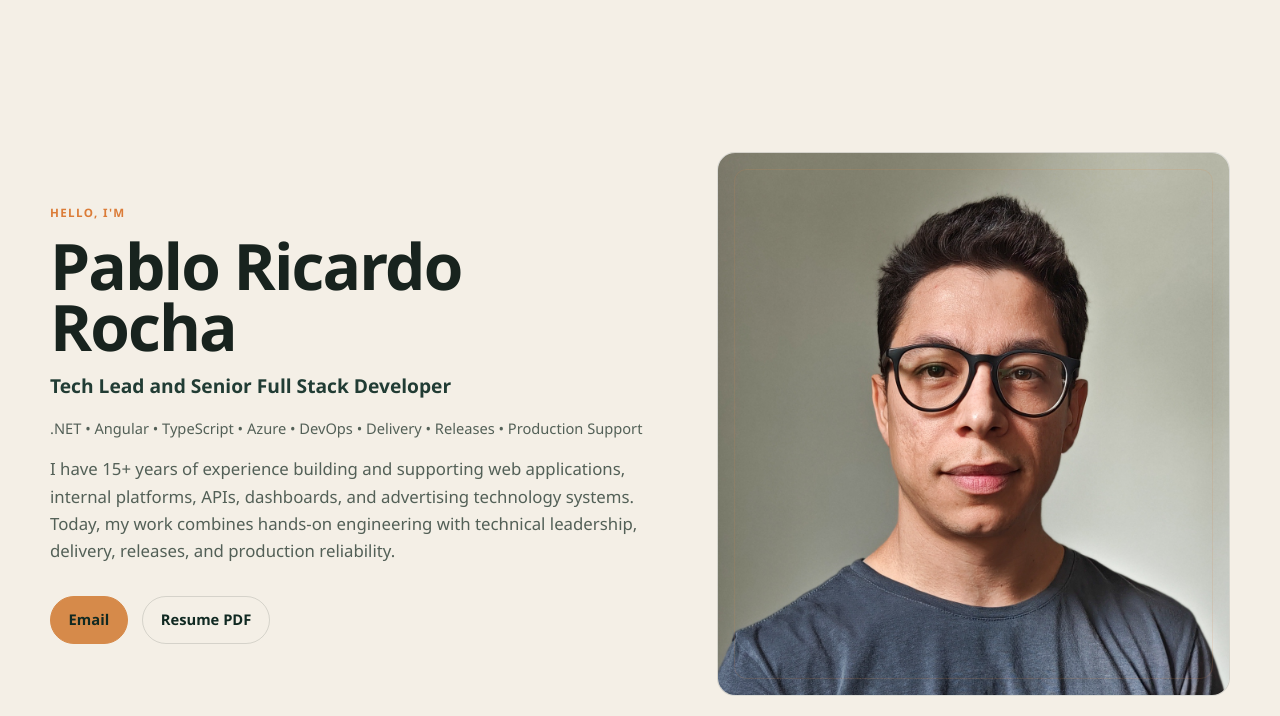
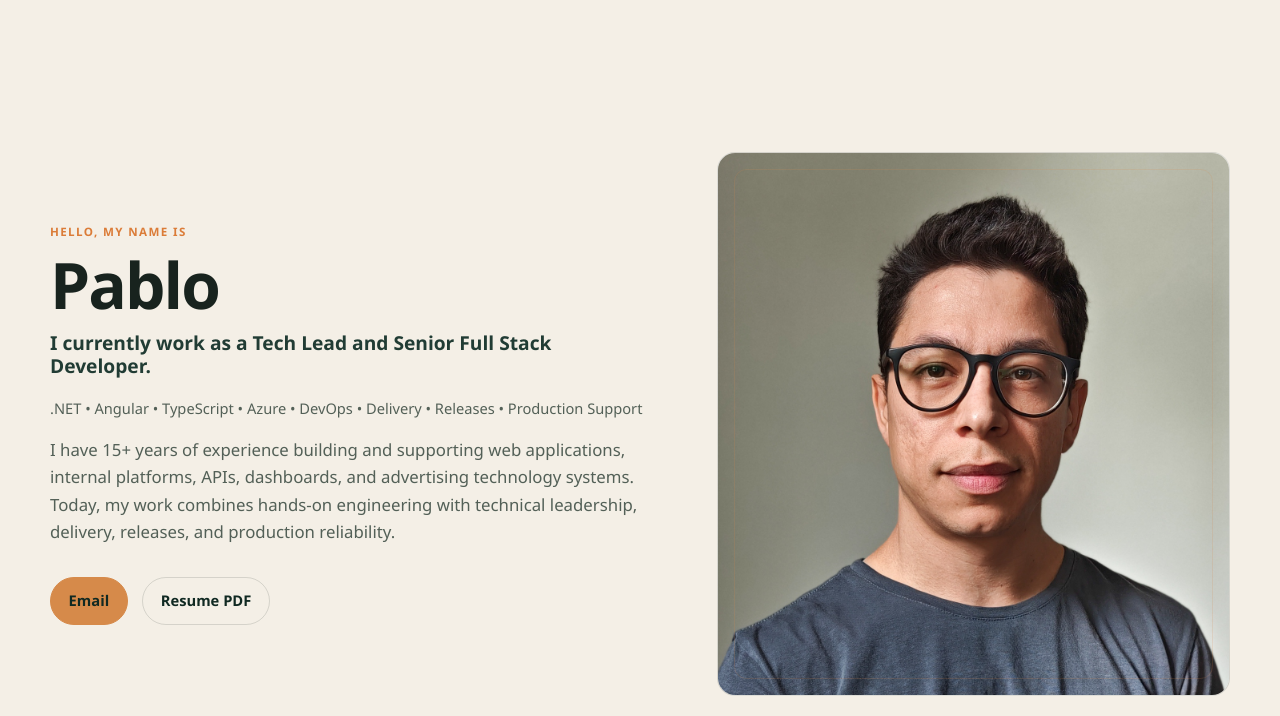
Before and after one commit to rochapablo/rochapablo.github.io, a website with bundled scripts: page index.html in a window 1280 px wide. Shown: the part 84-800 px from the top of the page. Built offline with nearby package versions, Linux system fonts and the light colour scheme.

Commit message:
Refine hero intro copy bindings

```diff
--- a/index.html
+++ b/index.html
@@ -117,9 +117,9 @@
     <section class="hero section">
       <div class="container hero__grid">
         <div class="hero__content">
-          <p class="eyebrow" data-page-heading="hero-greeting">Hello, I'm</p>
-          <h1 data-profile-name>Pablo Ricardo Rocha</h1>
-          <p class="hero__title" data-profile-title>Tech Lead and Senior Full Stack Developer</p>
+          <p class="eyebrow" data-page-heading="hero-greeting">Hello,</p>
+          <h1 data-page-heading="hero-name">my name is Pablo</h1>
+          <p class="hero__title" data-page-heading="hero-title">and I work as a Tech Lead and Senior Full Stack Developer</p>
           <p class="hero__tagline" data-profile-tagline>.NET • Angular • TypeScript • Azure • DevOps • Delivery • Releases • Production Support</p>
           <p class="hero__summary" data-profile-summary>Tech Lead and Senior Full Stack Developer based in Brazil, with 15+ years of experience building, maintaining, and supporting web applications, internal platforms, APIs, dashboards, and advertising technology systems. I work across .NET, C#, Angular, TypeScript, JavaScript, Node.js, SQL Server, Azure, Azure DevOps, CI/CD, observability, release support, and production troubleshooting.</p>
           <div class="hero__actions" aria-label="Primary contact links" data-primary-actions></div>
--- a/src/js/profile-data.js
+++ b/src/js/profile-data.js
@@ -6,7 +6,7 @@ import { profileContent } from "./profile-data/profile.js";
 import { skills } from "./profile-data/skills.js";
 
 export const profile = {
-  name: pageHeadings.hero.name,
+  name: profileContent.footer.name,
   title: pageHeadings.hero.title,
   tagline: pageHeadings.hero.tagline,
   summary: profileContent.basics.summary,
--- a/src/js/profile-data/page-headings.js
+++ b/src/js/profile-data/page-headings.js
@@ -1,8 +1,9 @@
 export const pageHeadings = {
   hero: {
-    greeting: "Hello, I'm",
-    name: "Pablo Ricardo Rocha",
+    greeting: "Hello, my name is",
+    introName: "Pablo",
     title: "Tech Lead and Senior Full Stack Developer",
+    introTitle: "I currently work as a Tech Lead and Senior Full Stack Developer.",
     tagline:
       ".NET • Angular • TypeScript • Azure • DevOps • Delivery • Releases • Production Support"
   },
--- a/src/js/render-page-headings.js
+++ b/src/js/render-page-headings.js
@@ -2,6 +2,8 @@ import { setText } from "./dom.js";
 
 const pageHeadingBindings = [
   { key: "hero.greeting", selector: '[data-page-heading="hero-greeting"]' },
+  { key: "hero.introName", selector: '[data-page-heading="hero-name"]' },
+  { key: "hero.introTitle", selector: '[data-page-heading="hero-title"]' },
   { key: "about.kicker", selector: '[data-page-heading="about-kicker"]' },
   { key: "about.title", selector: '[data-page-heading="about-title"]' },
   { key: "strengths.kicker", selector: '[data-page-heading="strengths-kicker"]' },
--- a/src/tools/sync-static-html.js
+++ b/src/tools/sync-static-html.js
@@ -12,7 +12,7 @@ const contactLinks = loadExport(path.join(profileDataDir, "contact-links.js"), "
 const skills = loadExport(path.join(profileDataDir, "skills.js"), "skills");
 
 const profile = {
-  name: pageHeadings.hero.name,
+  name: profileContent.footer.name,
   title: pageHeadings.hero.title,
   tagline: pageHeadings.hero.tagline,
   summary: profileContent.basics.summary,
@@ -32,6 +32,8 @@ const profile = {
 
 const replacements = [
   ['data-page-heading="hero-greeting"', profile.pageHeadings.hero.greeting],
+  ['data-page-heading="hero-name"', profile.pageHeadings.hero.introName],
+  ['data-page-heading="hero-title"', profile.pageHeadings.hero.introTitle],
   ["data-profile-name", profile.name],
   ["data-profile-title", profile.title],
   ["data-profile-tagline", profile.tagline],
```
